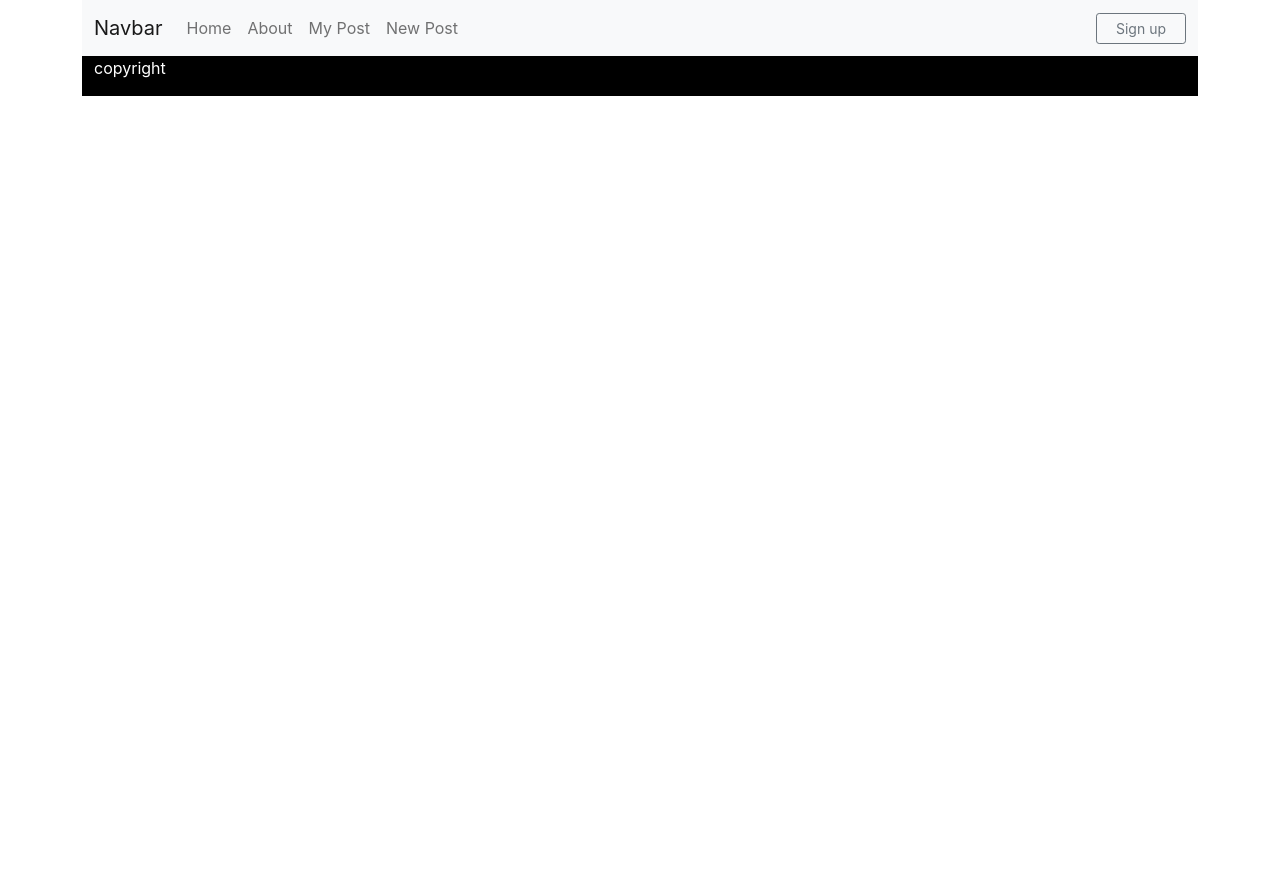
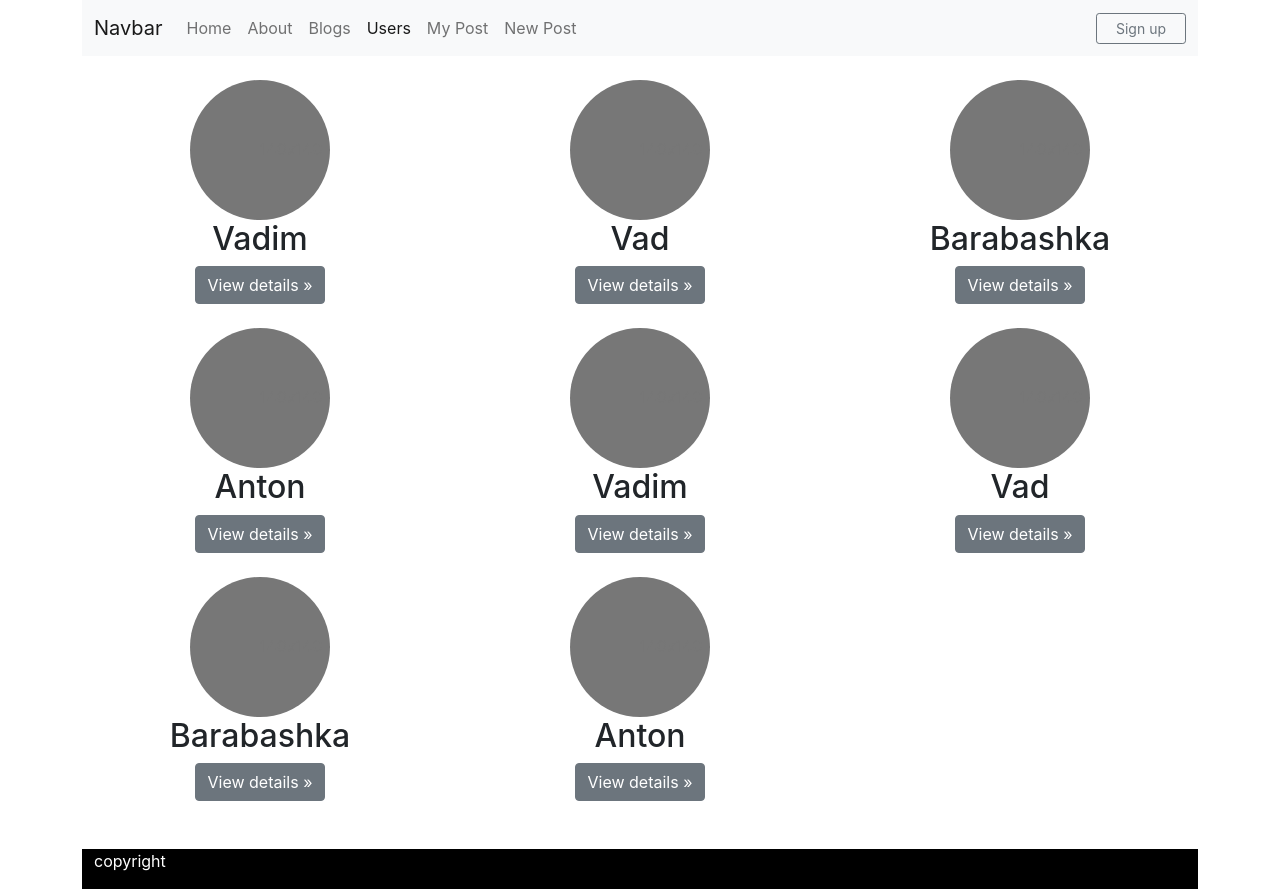
Before and after one commit to lutsiuck/react_lesson, a React (Create React App) app: page /users in a window 1280 px wide. Before the commit the page ends 800 px from the top, so only its background shows below. Built offline with nearby package versions, Linux system fonts and the light colour scheme.

Commit message:
users page

```diff
--- a/src/App.js
+++ b/src/App.js
@@ -7,6 +7,8 @@ import Header from './components/Header/Header';
 import MyPosts from './pages/Profile/MyPosts';
 import NewPostContainer from "./pages/Profile/NewPostContainer";
 import HomeContainer from "./pages/Home/HomeContainer";
+import Blogs from "./pages/Blogs/Blogs";
+import UsersContainer from "./pages/Users/UsersContainer";
 
 
 function App() {
@@ -18,6 +20,12 @@ function App() {
         </Route>
         <Route path="/about">
           <About />
+        </Route>
+        <Route path="/blogs">
+          <Blogs />
+        </Route>
+        <Route path="/users">
+          <UsersContainer />
         </Route>
         <Route path="/login">
           <Login />
--- a/src/components/Header/Header.jsx
+++ b/src/components/Header/Header.jsx
@@ -20,6 +20,12 @@ const Header = () => {
                                 <NavLink className="nav-link" activeClassName="active" to="/about">About</NavLink>
                             </li>
                             <li className="nav-item">
+                                <NavLink className="nav-link" activeClassName="active" to="/blogs">Blogs</NavLink>
+                            </li>
+                            <li className="nav-item">
+                                <NavLink className="nav-link" activeClassName="active" to="/users">Users</NavLink>
+                            </li>
+                            <li className="nav-item">
                                 <NavLink className="nav-link" activeClassName="active" to="/my-posts">My Post</NavLink>
                             </li>
                             <li className="nav-item">
--- /dev/null
+++ b/src/pages/Blogs/Blogs.jsx
@@ -0,0 +1,11 @@
+import React from 'react'
+
+const Blogs = () => {
+    return(
+        <div>
+            Blogs
+        </div>
+    )
+}
+
+export default Blogs;
--- a/src/pages/Home/Home.jsx
+++ b/src/pages/Home/Home.jsx
@@ -4,7 +4,7 @@ import Sidebar from '../../components/Sidebar/Sidebar';
 
 const Home = (props) => {
 
-    let posts = props.posts.posts.map( (p) => <Post post={p} /> )
+    let posts = props.posts.posts.map( (p) => <Post key={p.id} post={p} /> )
 
     return (
         <main className="container pt-5 pb-5">
@@ -13,6 +13,7 @@ const Home = (props) => {
                     <div className="row">
                         { posts }
                     </div>
+                    <button type="button" className="btn btn-outline-dark">Show more</button>
                 </div>
                 <Sidebar />
             </div>
--- a/src/pages/Profile/NewPost.jsx
+++ b/src/pages/Profile/NewPost.jsx
@@ -20,7 +20,7 @@ let NewPost = (props) => {
     }
 
 
-    let posts = props.posts.posts.map( (p) => <Post post={p} /> )
+    let posts = props.posts.posts.map( (p) => <Post key={p.id} post={p} /> )
 
     return (
         <div>
--- /dev/null
+++ b/src/pages/Users/Users.jsx
@@ -0,0 +1,29 @@
+import React from 'react';
+
+const Users = (props) => {
+
+    if ( props.users.users.length === 0 ){
+        props.setUsers([
+            {id: 1, name: "Vadim", login: "", password: "" },
+            {id: 2, name: "Vad", login: "", password: "" },
+            {id: 3, name: "Barabashka", login: "", password: "" },
+            {id: 4, name: "Anton", login: "", password: "" },
+        ])
+    }
+
+    return (
+        <div className="row pt-4 pb-4">
+            {
+                props.users.users.map( (u) => <div key={u.id} className="col-lg-4 mb-2 text-center">
+                    <svg className="bd-placeholder-img rounded-circle" width="140" height="140" xmlns="http://www.w3.org/2000/svg" role="img" aria-label="Placeholder: 140x140" preserveAspectRatio="xMidYMid slice" focusable="false"><title>Placeholder</title><rect width="100%" height="100%" fill="#777"></rect><text x="50%" y="50%" fill="#777" dy=".3em">140x140</text></svg>
+
+                    <h2>{ u.name }</h2>
+                    <p><a className="btn btn-secondary" href="#">View details »</a></p>
+                </div>
+                )
+            }
+        </div>
+    )
+}
+
+export default Users
--- /dev/null
+++ b/src/pages/Users/UsersContainer.jsx
@@ -0,0 +1,18 @@
+import React from 'react';
+import { connect } from 'react-redux';
+import { setUsersAC } from '../../redux/users-reducer';
+import Users from './Users';
+
+let mapStateToProps = (state) => {
+    return {users: state.usersPage}
+}
+
+let mapDispatchToProps = (dispatch) => {
+    return{
+        setUsers: (users) => {
+            dispatch(setUsersAC(users))
+        }
+    }
+}
+
+export default connect(mapStateToProps, mapDispatchToProps)(Users);
--- a/src/redux/addPost-reducer.js
+++ b/src/redux/addPost-reducer.js
@@ -17,8 +17,8 @@ const addPostCreator = (state = statePosts, action) => {
         case ADD_POST:
             let newPost = {id: 5, title: action.title, desc: action.desc}
             let stateCopy = {...state}
-            stateCopy.posts = [...state.posts]
-            stateCopy.posts.push(newPost);
+            stateCopy.posts = [...state.posts, newPost]
+            // stateCopy.posts.push(newPost);
             stateCopy.postText = ""
             return stateCopy;
         default:
--- a/src/redux/store.js
+++ b/src/redux/store.js
@@ -1,8 +1,12 @@
 import { combineReducers, createStore } from "redux";
 import addPostActionCreator from "./addPost-reducer";
+import userReducer from "./users-reducer";
+
+
 
 let reducers = combineReducers({
     posts: addPostActionCreator ,
+    usersPage: userReducer
 });
 
 let store = createStore(reducers);
--- /dev/null
+++ b/src/redux/users-reducer.js
@@ -0,0 +1,25 @@
+const USERS = 'USERS'
+const SET_USERS = 'SET_USERS'
+
+let initialState = {
+    users: [
+
+    ]
+}
+
+const userReducer = ( state = initialState, action ) => {
+    switch (action.type) {
+        case SET_USERS:
+            return {...state, users: [ ...state.users, ...action.users]};
+        default:
+            return state;
+    }
+}
+
+// export const userActionCreator = () => ({
+//     type: USERS
+// })
+export const setUsersAC = (users) => ({type: SET_USERS, users})
+
+
+export default userReducer;
```
Also changed, not shown: src/redux/blog-reducer.js (added, +12 -0 lines).
